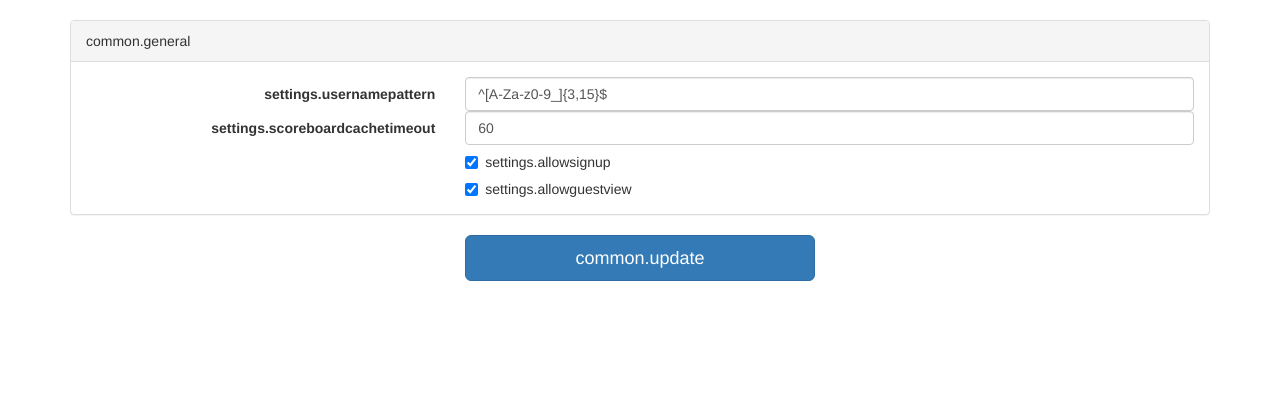
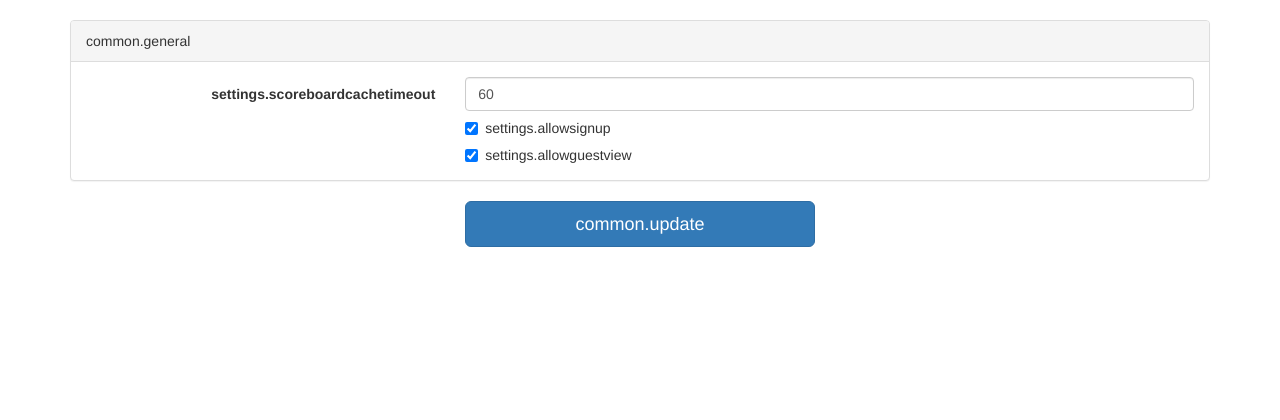
Before and after one commit to TsarN/pysistem, a Flask app: page /settings/ in a window 1280 px wide. Shown: the part 52-472 px from the top of the page. Run offline with Flask 2, Linux system fonts and the light colour scheme; the visitor is signed in with stand-in values (Sample User, id 1); data comes from the database, SQL or seed files in the repository; data that the repository does not hold is empty; some libraries are stand-ins or nearby versions.

Commit message:
Removed custom username regex configuration

```diff
--- a/pysistem/settings/model.py
+++ b/pysistem/settings/model.py
@@ -12,7 +12,6 @@ SETTING_EMPTY = 0
 DEFAULT = {
     "allow_signup": True,
     "allow_guest_view": True,
-    "username_pattern": "^[A-Za-z0-9_]{3,15}$",
     "scoreboard_cache_timeout": 60
 }
 
--- a/pysistem/settings/views.py
+++ b/pysistem/settings/views.py
@@ -23,25 +23,11 @@ def edit():
     if request.method == 'POST':
         allow_signup = bool(request.form.get('allow_signup'))
         allow_guest_view = bool(request.form.get('allow_guest_view'))
-
-        username_pattern = request.form.get('username_pattern')
         scoreboard_cache_timeout = int(request.form.get('scoreboard_cache_timeout'))
-
-        if username_pattern:
-            is_valid = True
-            try:
-                re.compile(username_pattern)
-            except re.error:
-                is_valid = False
-            if not is_valid:
-                flash('::danger ' + gettext('settings.errors.invalidusernameregex'))
-                return redirect(url_for('settings.edit'))
 
         Setting.set('allow_signup', allow_signup)
         Setting.set('allow_guest_view', allow_guest_view)
         Setting.set('scoreboard_cache_timeout', scoreboard_cache_timeout)
-        if username_pattern:
-            Setting.set('username_pattern', username_pattern)
         db.session.commit()
         flash(gettext('settings.edit.success'))
         return redirect(url_for('settings.edit'))
--- a/pysistem/templates/settings/edit.html
+++ b/pysistem/templates/settings/edit.html
@@ -8,15 +8,6 @@
     </div>
     <div class="panel-body">
     <div class="row">
-
-        <label for="username_pattern" class="col-sm-4 control-label">
-            {{ _('settings.usernamepattern') }}
-        </label>
-        <div class="col-sm-8">
-            <input type="text" class="form-control" id="username_pattern" name="username_pattern"
-            placeholder="{{ _('settings.usernamepattern') }}" value="{{ g.SETTINGS.get('username_pattern') }}" />
-        </div>
-
         <label for="scoreboard_cache_timeout" class="col-sm-4 control-label">
             {{ _('settings.scoreboardcachetimeout') }}
         </label>
--- a/pysistem/users/views.py
+++ b/pysistem/users/views.py
@@ -47,7 +47,7 @@ def signup():
         if g.is_first_time and (confirm_code != app.config['CONFIRM_CODE']):
             error = gettext('auth.signup.admin.invalidcode')
         else:
-            if re.compile(g.SETTINGS.get('username_pattern', '.*')).match(request.form['username']):
+            if re.compile(r"^[A-Za-z0-9_]{3,15}$").match(request.form['username']):
                 if not User.exists(username):
                     if password == password_confirm:
                         if len(password) > 3:
```
Also changed, not shown: pysistem/tests.py (+7 -26 lines), pysistem/translations/en/LC_MESSAGES/messages.po, pysistem/translations/ru/LC_MESSAGES/messages.po.
